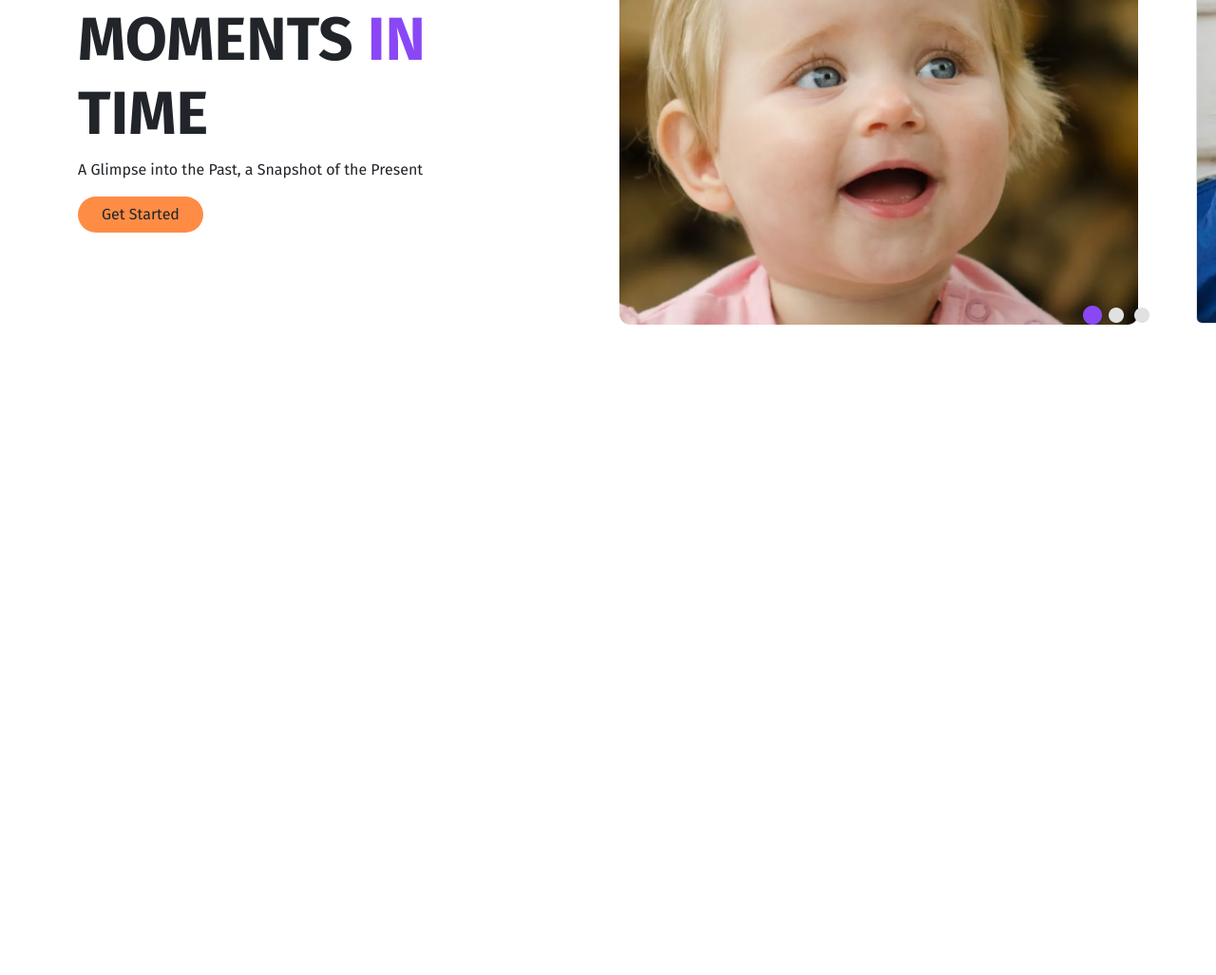
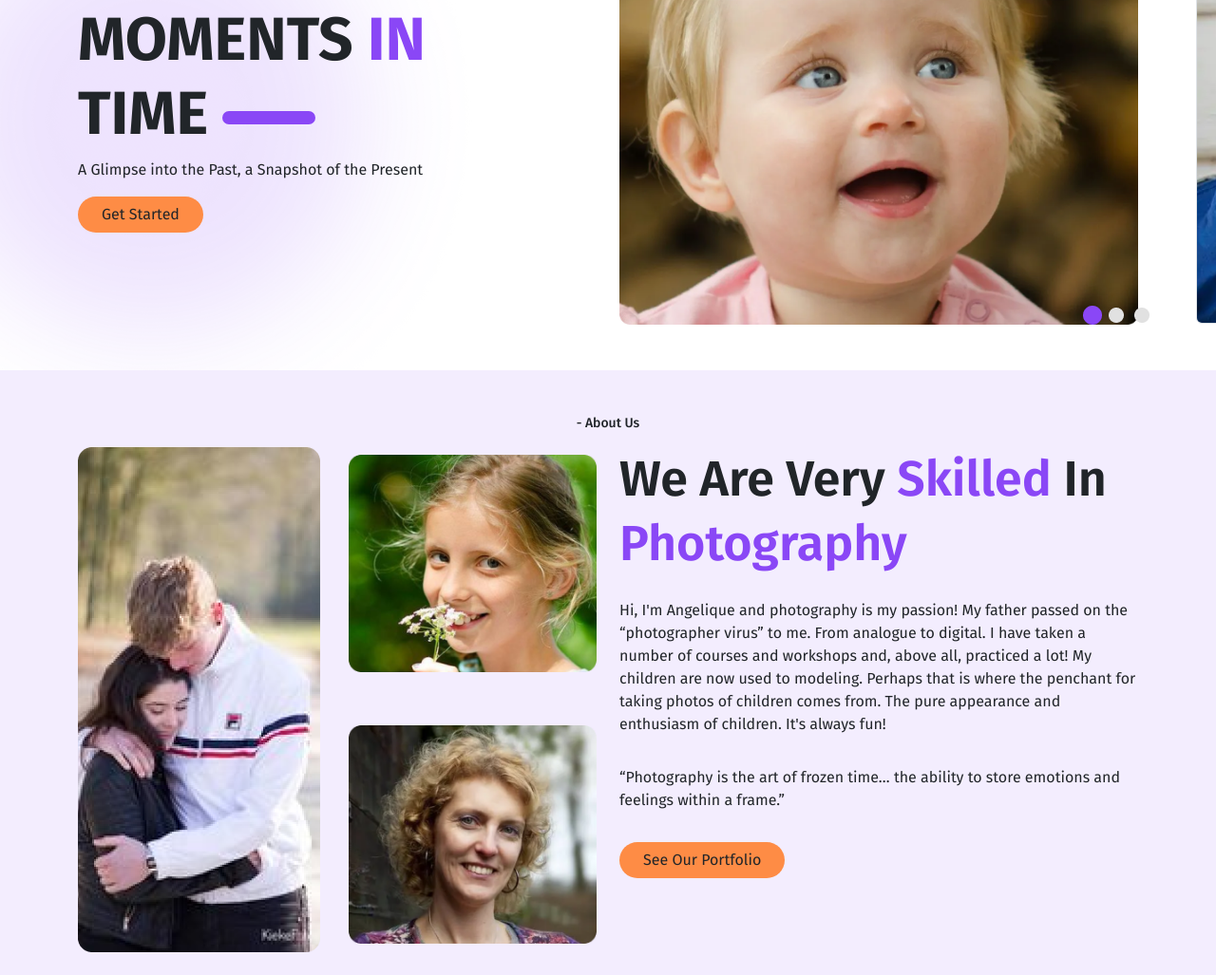
Before and after one commit to nazmul-hasan2/KiekeFotografie, a plain HTML site: page index.html in a window 1280 px wide. Shown: the part 314-1341 px from the top of the page at 95% size. Before the commit the page ends 800 px from the top, so only its background shows below. Drawn offline with nearby package versions, Linux system fonts and the light colour scheme.

Commit message:
about us section

```diff
--- a/index.html
+++ b/index.html
@@ -25,7 +25,10 @@
           Get Started
         </button>
       </div>
+      <img src="images/shadow1.png" alt="" class="position-absolute z-n1">
     </nav>
+    <img src="images/shadow2.png" alt="" class="position-absolute hs bottom-0 start-0 z-n1">
+
 
   <!-- Hero section -->
   <div class="container mx-auto">
@@ -34,7 +37,7 @@
         <h1 class="pt-4 large-text mt-5">
           CAPTURING <br>
           MOMENTS <span style="color:#8A47F6">IN</span> <br>
-          TIME
+          TIME <div class="btn btn-colr rounded-pill px-5"></div>
         </h1>
         <p>A Glimpse into the Past, a Snapshot of the Present</p>
         <button type="submit" class="btn btn-clr px-4 rounded-pill">
@@ -52,6 +55,41 @@
 
 
 
+  <!-- About us section -->
+  <section class="about-us  py-5 pb-0 p">
+    <div class="container">
+    <h6 class="about pb-2 text-center">
+      - About Us
+    </h6>
+    <div class="row">
+      <div class="col-lg-6">
+      <div class="row">
+        <div class="col-md-6 mb-4">
+          <img src="images/atimg1.png" alt="" class="img-fluid rounded">
+        </div>
+        <div class="col-md-6 mb-4">
+          <img src="images/atimg2.png" alt="" class="img-fluid mt-1 pt-1">
+          <img src="images/atimg3.png" alt="" class="img-fluid mt-5 pt-2">
+        </div>
+      </div>
+      </div>
+
+      <div class="col-lg-6 d-flex ">
+        <div>
+          <h2 class="large-med">We Are Very <span style="color:#8A47F6"> Skilled</span> In <span style="color:#8A47F6"> Photography</span></h2>
+          <p class="pt-3 mt-2">Hi, I'm Angelique and photography is my passion! My father passed on the “photographer virus” to me. From analogue to digital. I have taken a number of courses and workshops and, above all, practiced a lot! My children are now used to modeling. Perhaps that is where the penchant for taking photos of children comes from. The pure appearance and enthusiasm of children. It's always fun!</p>
+
+          <p class="pt-3"><q>Photography is the art of frozen time… the ability to store emotions and feelings within a frame.</q></p>
+
+          <button type="submit" class="btn btn-clr mt-3 px-4 rounded-pill">
+            See Our Portfolio
+          </button>
+        </div>
+      </div>
+    </div>
+  </div>
+</section>
+
     <script src="https://cdn.jsdelivr.net/npm/bootstrap@5.3.3/dist/js/bootstrap.bundle.min.js" integrity="sha384-YvpcrYf0tY3lHB60NNkmXc5s9fDVZLESaAA55NDzOxhy9GkcIdslK1eN7N6jIeHz"
       crossorigin="anonymous"></script>
   </body>
--- a/style.css
+++ b/style.css
@@ -18,6 +18,13 @@ body{
     background-color: #fe690c;
 }
 
+.btn-colr{
+    background-color: #8A47F6;
+}
+.btn-colr:hover{
+    background-color: #8A47F6;
+}
+
 .large-text{
     font-size: 64px;
     font-weight: 700;
@@ -29,3 +36,21 @@ body{
     margin-left: 3.8rem;
     object-fit: none;
 }
+
+.about-us{
+    background-color: #F3EDFE;
+}
+
+.about{
+    font-size: 14px;
+}
+
+.large-med{
+    font-size: 52px;
+    font-weight: 600;
+    line-height: 68px;
+}
+
+.hs{
+    margin-top: 500px;
+}
```
Also changed, not shown: images/atimg1.png (renamed from images/Rectangle 5.png), images/atimg2.png (renamed from images/Rectangle 6.png), images/atimg3.png (renamed from images/Rectangle 7.png), images/shadow1.png (renamed from images/Ellipse 7.png), images/shadow2.png (renamed from images/Ellipse 8.png).
